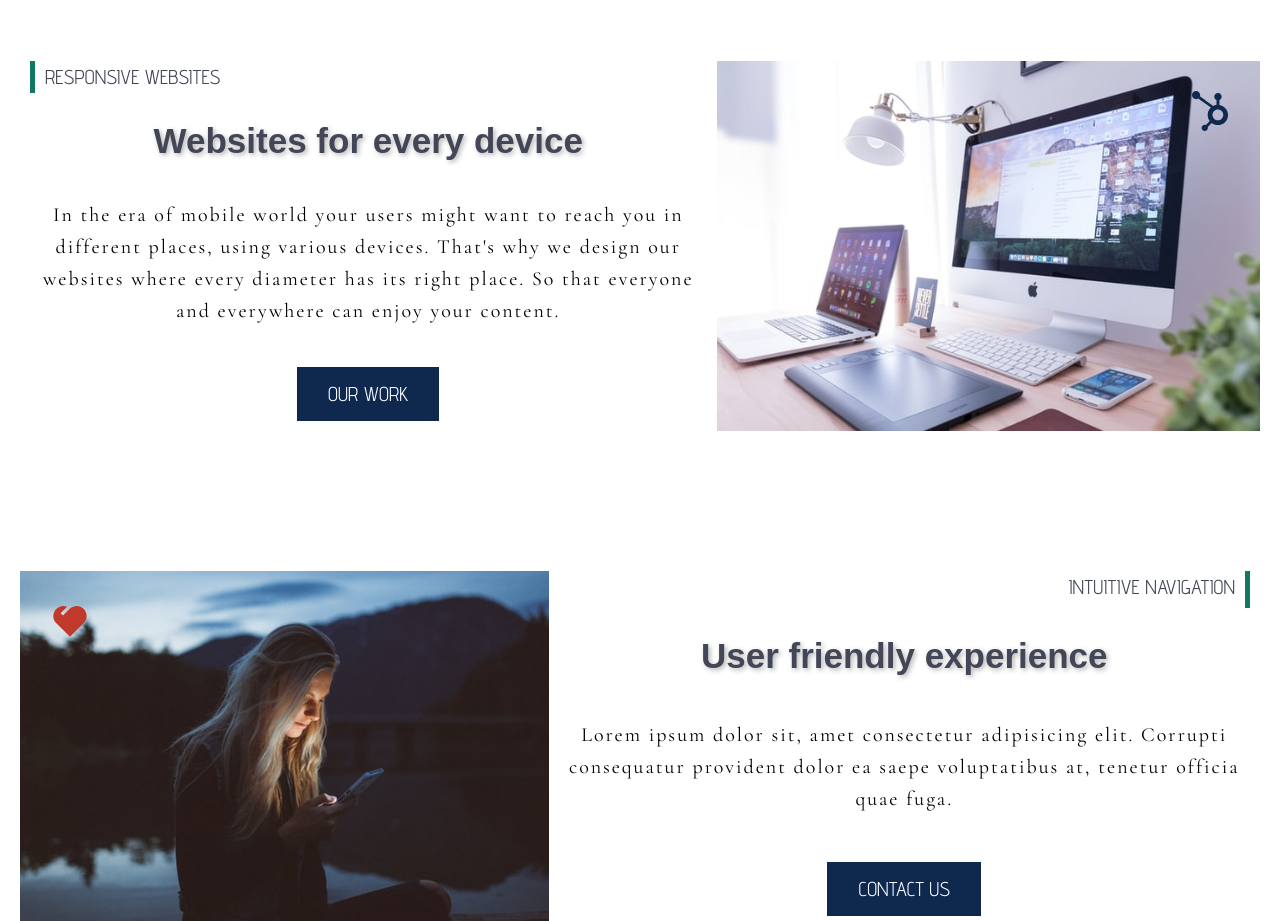
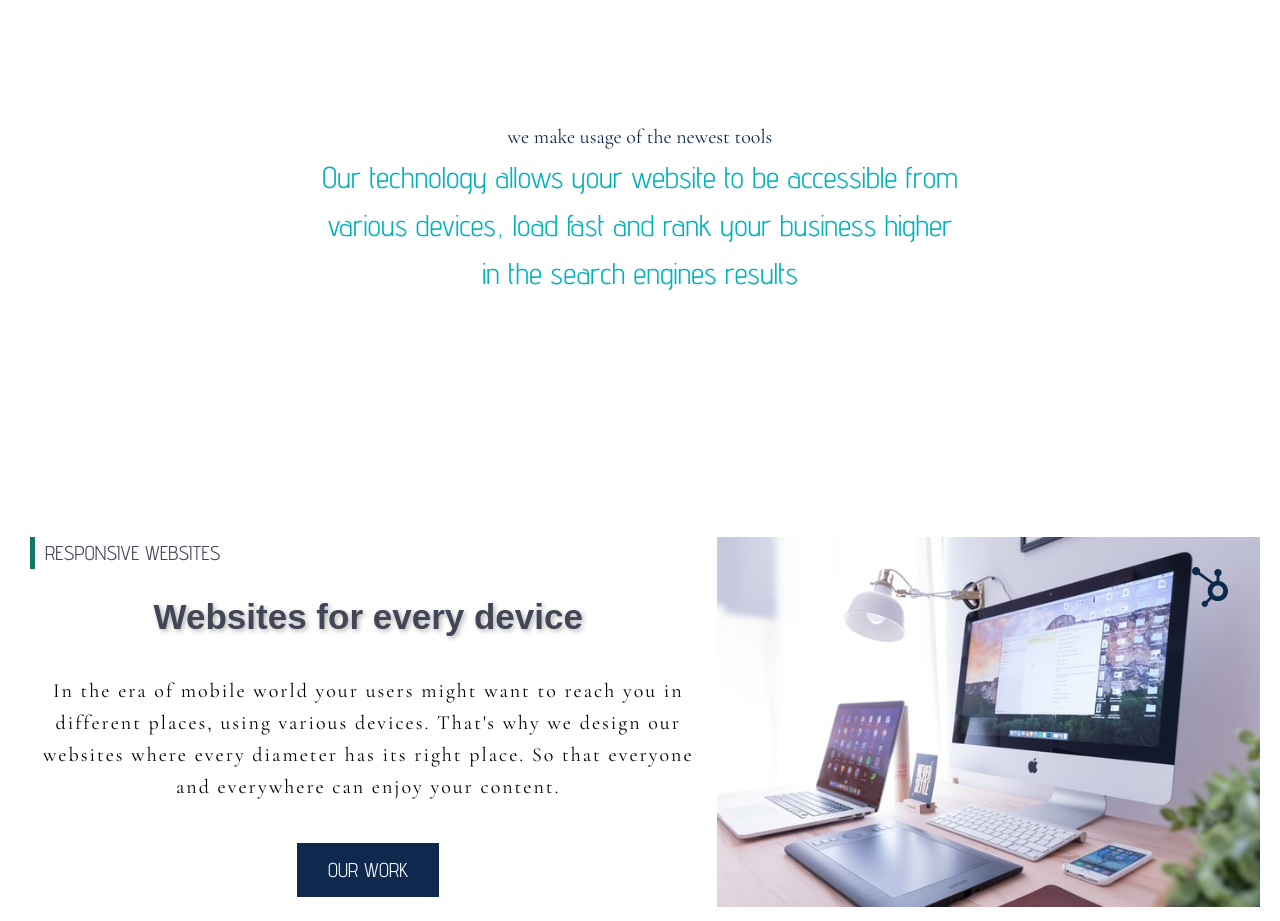
Before and after one commit to Vastlaan/itcontext2.0, a React (Create React App) app in the folder client/: page / in a window 1280 px wide. Shown: the part 1560-2481 px from the top of the page. Built offline with nearby package versions, Linux system fonts and the light colour scheme; no server answers; a web font is replaced by a local one.

Commit message:
Implement intersection component

```diff
--- /dev/null
+++ b/client/src/components/intersection.tsx
@@ -0,0 +1,40 @@
+import React from "react";
+import styled from "styled-components";
+import { fonts, respond } from "../styles";
+
+interface IntersectionProps {
+    headline: string;
+    text: string;
+}
+export default function Intersection(props: IntersectionProps) {
+    const { headline, text } = props;
+
+    return (
+        <Container>
+            <Headline>{headline}</Headline>
+            <Main>{text}</Main>
+        </Container>
+    );
+}
+
+const Container = styled.div`
+    margin: 20rem auto;
+    display: flex;
+    flex-direction: column;
+    align-items: center;
+`;
+const Headline = styled.p`
+    font-family: ${fonts.cormoran};
+    color: ${(props) => props.theme.primary};
+    font-size: 2rem;
+    text-align: center;
+`;
+const Main = styled.p`
+    font-family: ${fonts.advent};
+    color: ${(props) => props.theme.secondary};
+    font-size: 3rem;
+    width: 90%;
+    text-align: center;
+
+    ${() => respond("m", "width: 50%;")}
+`;
--- a/client/src/components/landing/index.tsx
+++ b/client/src/components/landing/index.tsx
@@ -3,12 +3,19 @@ import Header from "./header";
 import Portfolio from "./portfolio";
 import Story from "./story";
 import Reviews from "./reviews";
+import Intersection from "../intersection";
 
 export default function Landing() {
     return (
         <main>
             <Header />
             <Portfolio />
+            <Intersection
+                headline={"we make usage of the newest tools"}
+                text={
+                    "Our technology allows your website to be accessible from various devices, load fast and rank your business higher in the search engines results"
+                }
+            />
             <Story />
             <Reviews />
         </main>
```
